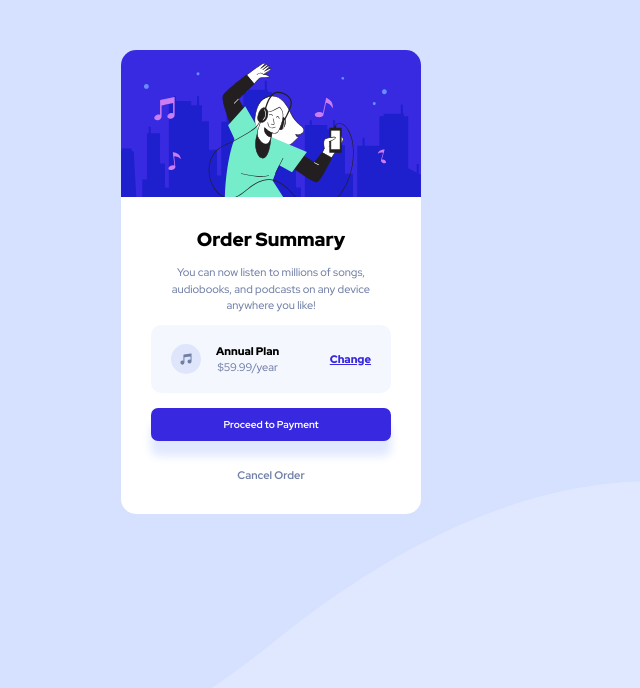
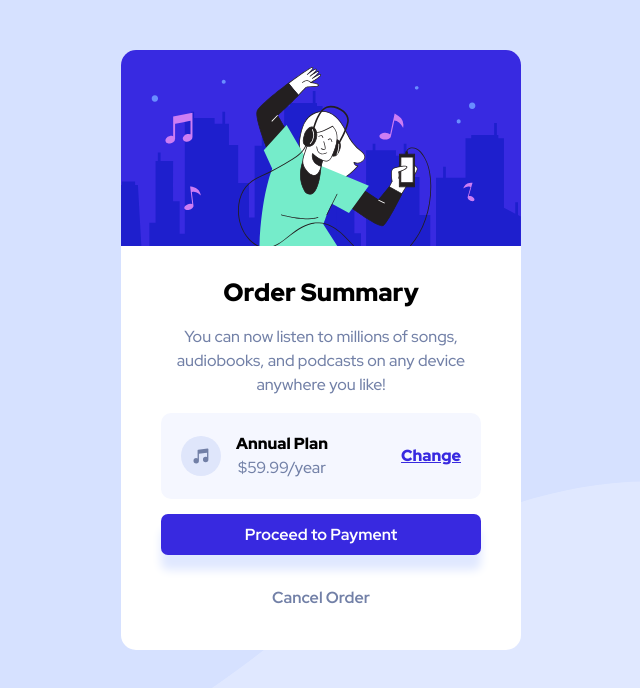
Before and after one commit to LorenzoChio/Order-summary-Frontend-Mentor, a plain HTML site: page index.html in a window 1280 px wide. Shown: the top 688 px of the page, without its empty margins (449-1089 px from the left). Drawn offline with Linux system fonts and the light colour scheme.

Commit message:
Fixed size

```diff
--- a/index.html
+++ b/index.html
@@ -11,8 +11,8 @@
     <title>Order Summary Component</title>
 </head>
 <body>
-    <img src="pattern-background-desktop.svg" class="background" alt="Background pattern">
     <main>
+        <img src="pattern-background-desktop.svg" class="background" alt="Background pattern">
         <div class="component">
             <div class="img-cont">
                 <img src="illustration-hero.svg" class="component-img" alt="A person wearing headphones, dancing">
--- a/styles.css
+++ b/styles.css
@@ -28,11 +28,11 @@ body {
 
 .component-img {
     border-radius: 15px 15px 0px 0px;
-    width: 300px;
+    width: 400px;
 }
 
 .info-cont {
-    margin: 0px 30px;
+    margin: 0px 40px;
 }
 
 .plan-cont {
@@ -51,7 +51,7 @@ body {
 }
 
 .price-cont img {
-    width: 30px;
+    width: 40px;
     margin: 0px 15px 0px 0px;
 }
 
@@ -66,13 +66,13 @@ body {
 
 h1 {
     font-weight: 900;
-    font-size: 19px;
+    font-size: 25px;
     margin-top: 25px;
 }
 
 p {
     font-weight: 500;
-    font-size: 11px;
+    font-size: 16px;
     color: hsl(224, 23%, 55%);
     line-height: 1.5;
 }
@@ -84,7 +84,7 @@ button {
     margin: 15px 0px;
     padding: 10px 0px;
     width: 100%;
-    font-size: 10px;
+    font-size: 16px;
     font-weight: 700;
     font-family: 'Red Hat Display', sans-serif;
     border-radius: 7px;
@@ -106,7 +106,7 @@ button:hover {
 }
 
 .cancel {
-    margin-bottom: 30px;
+    margin-bottom: 40px;
 }
 
 .cancel:hover {
```
